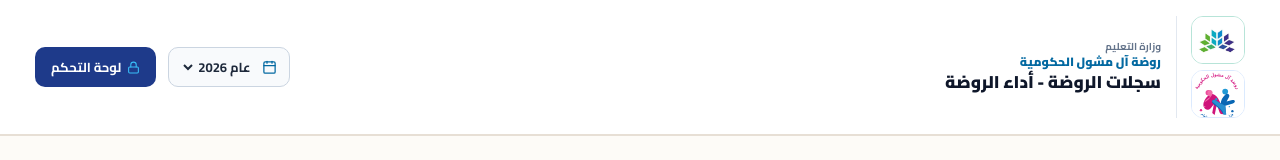
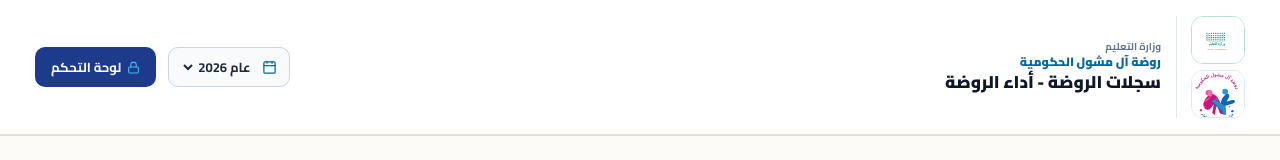
Before and after one commit to MOO651/kindergarten-archive, a React (Vite) app: page / in a window 1280 px wide. Shown: the top 160 px of the page. Built offline with nearby package versions, Linux system fonts and the light colour scheme; no server answers; the HTML template or start-up script is replaced by a standard one.

Commit message:
Use official ministry education logo

```diff
--- a/index.html
+++ b/index.html
@@ -2,7 +2,7 @@
 <html lang="ar" dir="rtl">
   <head>
     <meta charset="UTF-8" />
-    <link rel="icon" type="image/jpeg" href="/ministry-official.jpg" />
+    <link rel="icon" type="image/svg+xml" href="/ministry-logo.svg" />
     <meta name="viewport" content="width=device-width, initial-scale=1.0" />
     <meta name="theme-color" content="#047857" />
     <meta name="description" content="أرشيف سجلات روضة آل مشول الحكومية" />
--- a/src/index.css
+++ b/src/index.css
@@ -89,7 +89,7 @@
   border-radius: 0;
   object-fit: contain;
   object-position: center;
-  padding: 4px;
+  padding: 0;
   transform: none;
 }
 
--- a/src/pages/Home.jsx
+++ b/src/pages/Home.jsx
@@ -58,7 +58,7 @@
       <header className="home-header" style={{ padding: '16px 35px', display: 'flex', justifyContent: 'space-between', alignItems: 'center', position: 'sticky', top: 0, zIndex: 50, background: '#ffffff', borderBottom: '2px solid #e7dfd5' }}>
         <div className="brand-group" style={{ display: 'flex', alignItems: 'center', gap: '15px' }}>
           <div className="brand-logos" aria-label="شعار وزارة التعليم وشعار روضة آل مشول">
-            <span className="brand-logo ministry-logo-frame"><img src="/ministry-logo.jpg" alt="شعار وزارة التعليم" className="brand-logo ministry-logo" /></span>
+            <span className="brand-logo ministry-logo-frame"><img src="/ministry-logo.svg" alt="شعار وزارة التعليم" className="brand-logo ministry-logo" /></span>
             <span className="brand-logo school-logo-frame"><img src="/school-logo.svg" alt="شعار روضة آل مشول" className="brand-logo school-logo" /></span>
           </div>
           <div className="brand-copy">
```
Also changed, not shown: public/ministry-logo.svg (added).
